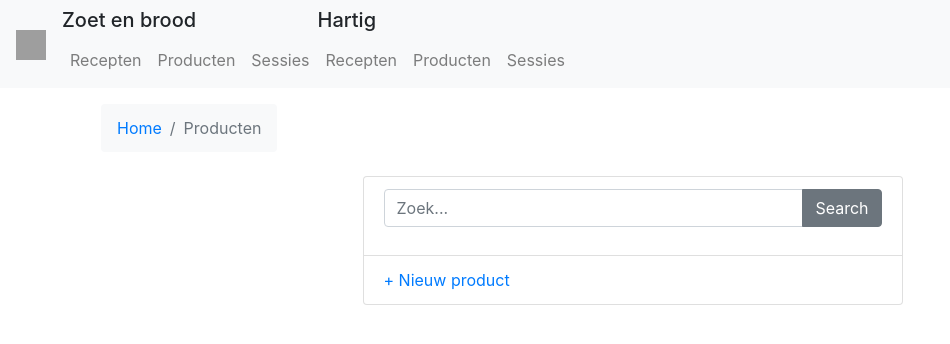
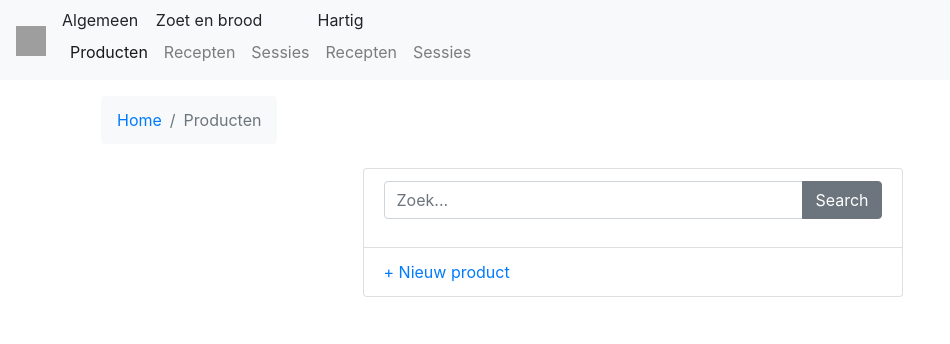
Before and after one commit to cmulders/eefbakt-recipes, a Django app: page /data/products/ in a window 1280 px wide. Shown: the top 344 px of the page, without its empty margins (0-950 px from the left). Run offline with Django 3.2, Linux system fonts and the light colour scheme; data that the repository does not hold is empty; some libraries are stand-ins or nearby versions; grey boxes are pictures that could not be loaded.

Commit message:
Update navbar template for RecipeKinds

```diff
--- a/templates/navigation.html
+++ b/templates/navigation.html
@@ -1,7 +1,7 @@
 {% load i18n %}
 {% load static %}
 
-<nav class="navbar sticky-top navbar-expand-lg navbar-light bg-light">
+<nav class="navbar sticky-top navbar-expand-md navbar-light bg-light">
     <a class="navbar-brand" href="{% url 'home' %}">
         <img src="{% static 'images/icon.svg' %}" width="30" height="30" alt="" loading="lazy">
     </a>
@@ -10,26 +10,28 @@
         <span class="navbar-toggler-icon"></span>
     </button>
     <div class="collapse navbar-collapse" id="navbarNavDropdown">
+        {% with nav_template='snippets/navigation_item.html' %}
         <div class="navbar-group">
-            <h5>{% translate 'Zoet en brood' %}</h5>
+            <div class="navbar-group-title">{% translate 'Algemeen' %}</div>
             <ul class="navbar-nav">
-                {% with nav_template='snippets/navigation_item.html' %}
+                {% include nav_template with url_name='data:product-list' title='Producten' %}
+            </ul>
+        </div>
+        <div class="navbar-group">
+            <div class="navbar-group-title">{% translate 'Zoet en brood' %}</div>
+            <ul class="navbar-nav">
                 {% include nav_template with url_name='sweet_bread:recipe-list' title='Recepten' %}
-                {% include nav_template with url_name='sweet_bread:product-list' title='Producten' %}
                 {% include nav_template with url_name='sweet_bread:session-list' title='Sessies' %}
-                {% endwith %}
             </ul>
         </div>
 
         <div class="navbar-group">
-            <h5>{% translate 'Hartig' %}</h5>
+            <div class="navbar-group-title">{% translate 'Hartig' %}</div>
             <ul class="navbar-nav">
-                {% with nav_template='snippets/navigation_item.html' %}
                 {% include nav_template with url_name='savory:recipe-list' title='Recepten' %}
-                {% include nav_template with url_name='savory:product-list' title='Producten' %}
                 {% include nav_template with url_name='savory:session-list' title='Sessies' %}
-                {% endwith %}
             </ul>
         </div>
+        {% endwith %}
     </div>
 </nav>
```
Also changed, not shown: 1 other file.
